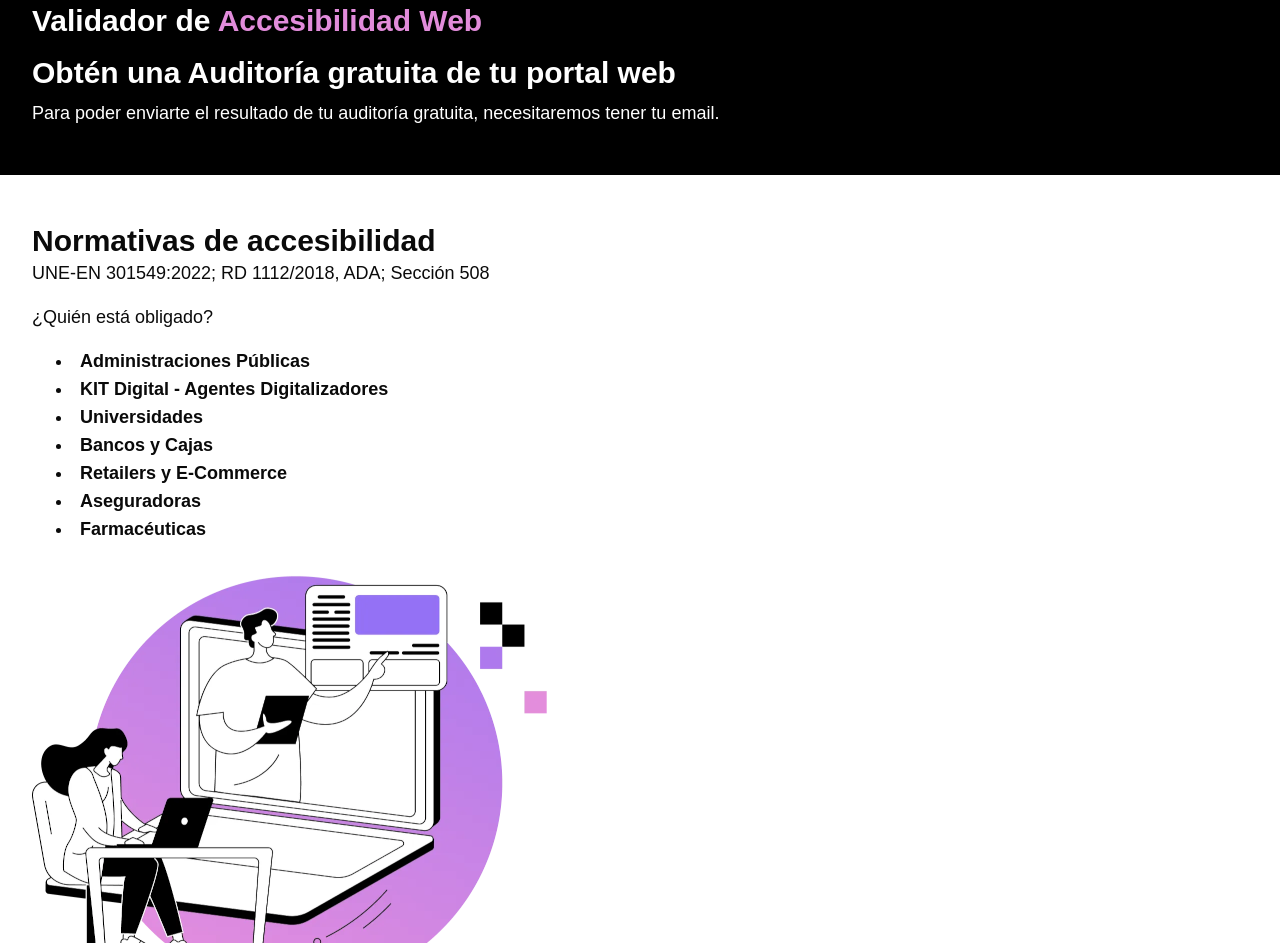
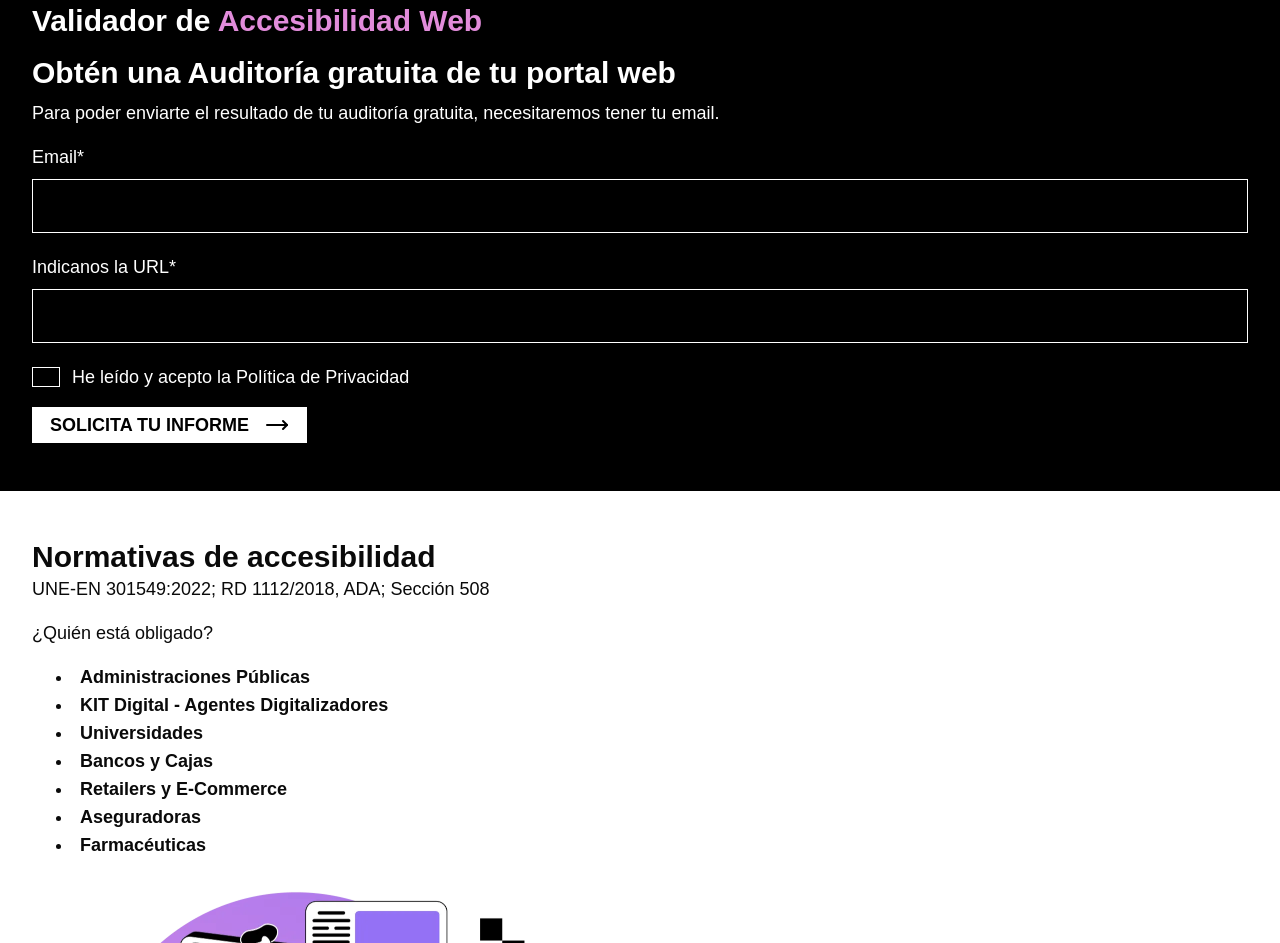
Before and after one commit to aek676/sitioWebAstro, an Astro site: page / in a window 1280 px wide. Shown: the part 3587-4530 px from the top of the page. Built offline with nearby package versions, Linux system fonts and the light colour scheme; Astro itself is replaced by a stand-in of ours.

Commit message:
feat: agregar formulario de solicitud de informe y mejorar secciones de accesibilidad en LandingPage

```diff
--- a/src/components/LandingPage.astro
+++ b/src/components/LandingPage.astro
@@ -119,6 +119,81 @@ import { CarouselWrapper } from "./CarouselWrapper";
                 necesitaremos tener tu email.
             </p>
         </div>
+        <form action="" method="post" class="flex flex-col text-lg gap-5">
+            <div class="flex flex-col gap-2">
+                <label for="input-email-oaw">Email*</label>
+                <input
+                    type="email"
+                    id="input-email-oaw"
+                    name="email"
+                    required
+                    class="border border-white px-4 py-3 focus:border-lavanda-900 focus:outline-none"
+                />
+            </div>
+            <div class="flex flex-col gap-2">
+                <label for="url">Indicanos la URL*</label>
+                <input
+                    type="url"
+                    id="url"
+                    name="url"
+                    required
+                    class="border border-white px-4 py-3 focus:border-lavanda-900 focus:outline-none"
+                />
+            </div>
+            <label class="flex flex-row items-center gap-3">
+                <div class="relative shrink-0 w-7 h-5">
+                    <input
+                        type="checkbox"
+                        name="acceptance-oaw"
+                        id="checkbox-oaw"
+                        class="sr-only peer"
+                    />
+
+                    <span
+                        class="w-7 h-5 inline-block rounded-none border border-white bg-transparent peer-checked:bg-gray-500 transition-colors"
+                        aria-hidden="true"></span>
+
+                    <!-- Icono check centrado sobre la casilla -->
+                    <svg
+                        class="hidden peer-checked:block absolute inset-0 m-auto w-4 h-3 text-white pointer-events-none"
+                        viewBox="0 0 12 10"
+                        fill="none"
+                        xmlns="http://www.w3.org/2000/svg"
+                        aria-hidden="true"
+                    >
+                        <path
+                            d="M1 5L4.5 8L11 1"
+                            stroke="currentColor"
+                            stroke-width="2"
+                            stroke-linecap="round"
+                            stroke-linejoin="round"></path>
+                    </svg>
+                </div>
+
+                <span class="wpcf7-list-item-label">
+                    He leído y acepto la <a href="/politica-privacidad/"
+                        >Política de Privacidad</a
+                    >
+                </span>
+            </label>
+        </form>
+        <button type="submit" class="btn-white text-lg"
+            ><span>Solicita tu informe</span>
+            <svg
+                xmlns="http://www.w3.org/2000/svg"
+                width="24"
+                height="24"
+                viewBox="0 0 24 24"
+                fill="none"
+                stroke="currentColor"
+                stroke-width="2"
+                stroke-linecap="round"
+                stroke-linejoin="round"
+                ><path d="M18 8L22 12L18 16"></path><path d="M2 12H22"
+                ></path></svg
+            ></button
+        >
+    </div>
 </div>
 
 <div class="page-content text-3xl">
@@ -152,11 +227,10 @@ import { CarouselWrapper } from "./CarouselWrapper";
     <h2 class="font-bold">¿Qué es la accesibilidad digital?</h2>
     <p class="text-lg">
         La accesibilidad digital es un nuevo reto cuyo principal objetivo se
-            centra en garantizar que todos los usuarios, independientemente de
-            sus capacidades, puedan navegar y utilizar las páginas web,
-            aplicaciones móviles y productos digitales de forma efectiva,
-            cumpliendo además con las leyes vigentes en la normativa nacional y
-            europea.
+        centra en garantizar que todos los usuarios, independientemente de sus
+        capacidades, puedan navegar y utilizar las páginas web, aplicaciones
+        móviles y productos digitales de forma efectiva, cumpliendo además con
+        las leyes vigentes en la normativa nacional y europea.
     </p>
     <AccessibilityCard
         title="Amplía tu Mercado"
@@ -177,4 +251,3 @@ import { CarouselWrapper } from "./CarouselWrapper";
         imgAlt="Icono compromiso social"
     />
 </div>
-</div>
```
Lines whose indentation alone changed are shown as unchanged.
